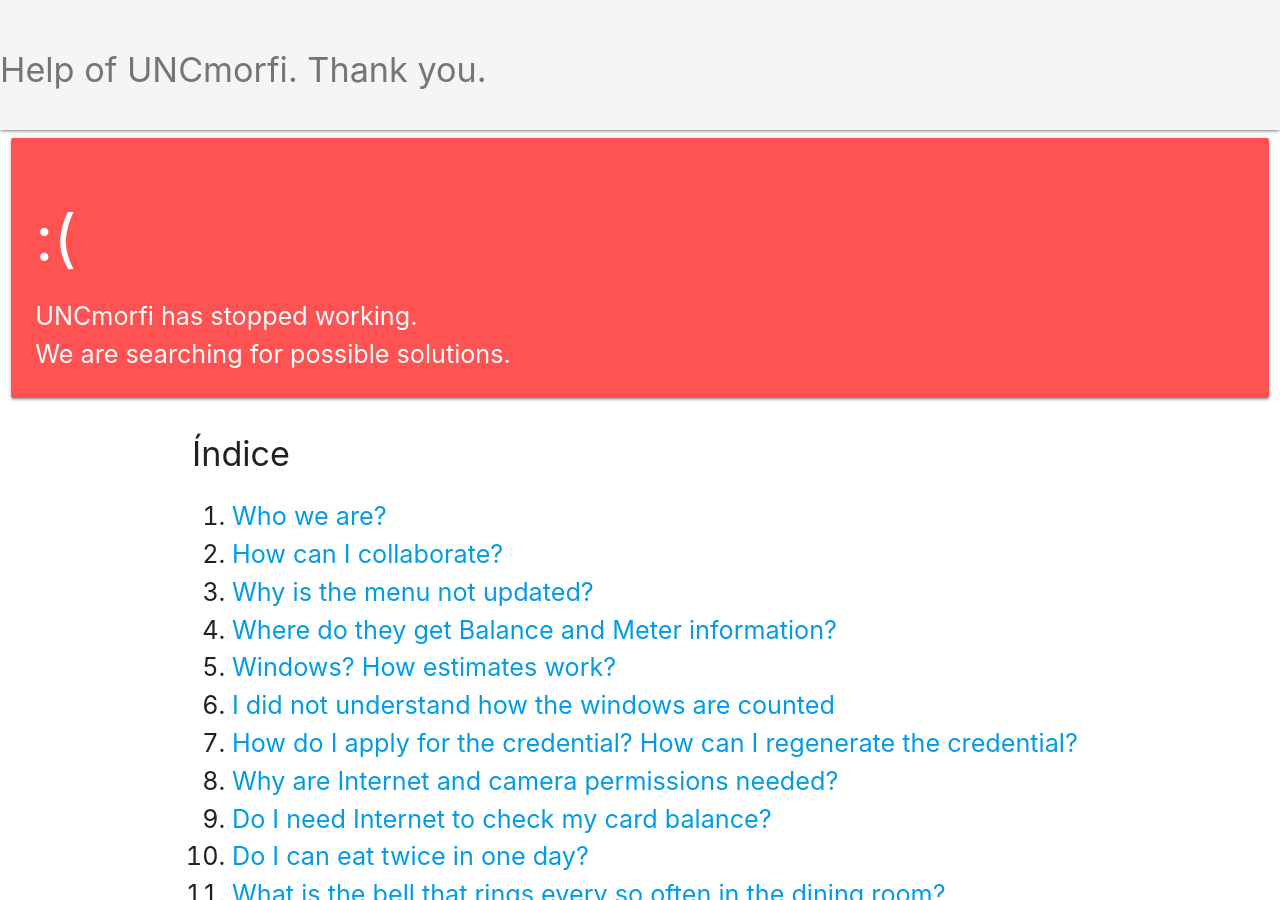
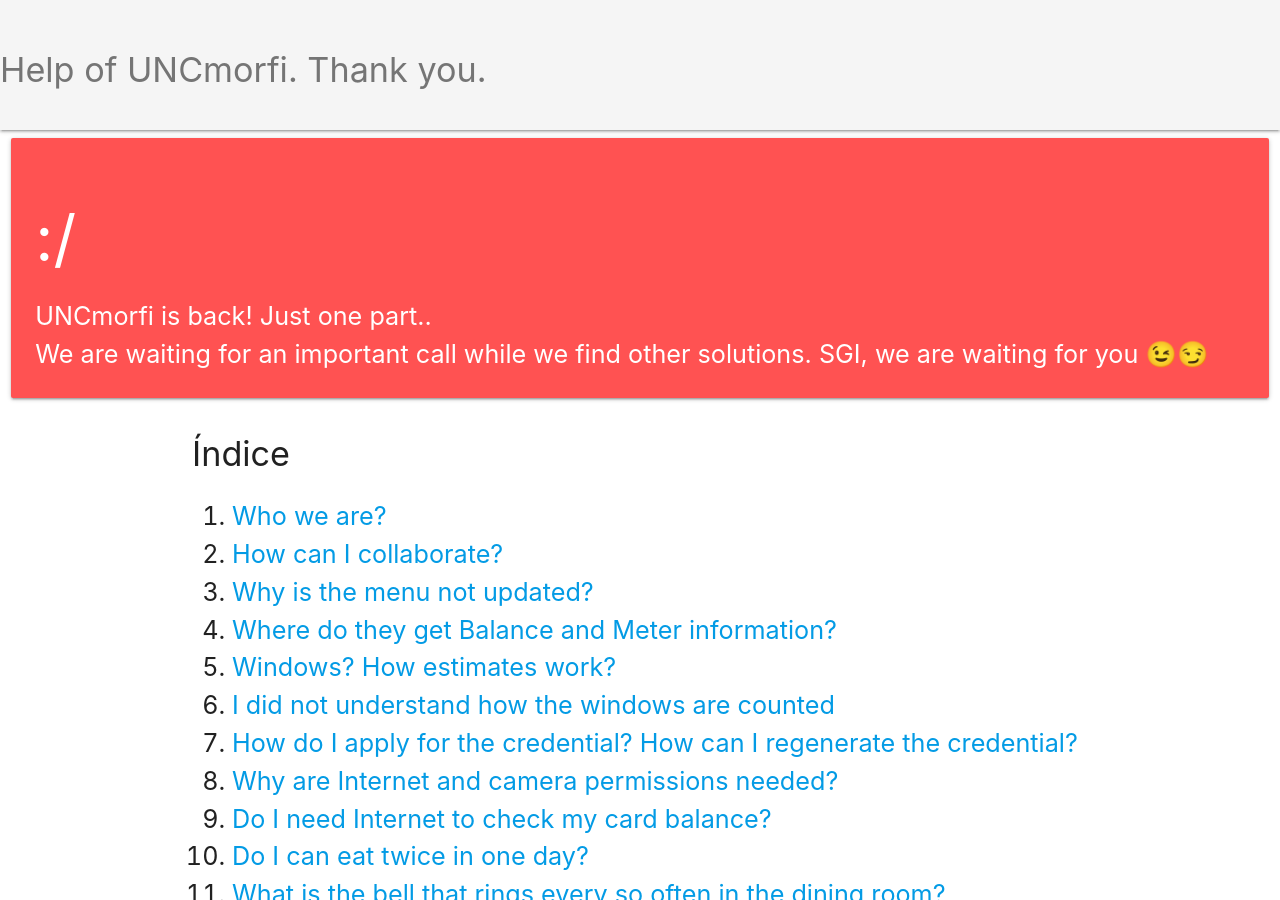
Before and after one commit to AIDEA775/UNCmorfi, a Jekyll site: the page built from en/index.html, in a window 1280 px wide and 900 px high. Built offline with Jekyll 4.4.1, drawn with Linux system fonts in a browser that asks for light colours.

Commit message:
Message for SGI

```diff
--- a/en/index.html
+++ b/en/index.html
@@ -15,10 +15,11 @@
   <div class="col s12">
     <div class="card-panel red accent-2">
       <span class="white-text flow-text">
-        <h1>:(</h1>
-        UNCmorfi has stopped working.
+        <h1>:/</h1>
+        UNCmorfi is back! Just one part..
         <br>
-        We are searching for possible solutions.
+        We are waiting for an important call while we find other solutions.
+        SGI, we are waiting for you 😉😏
       </span>
     </div>
   </div>
```
Also changed, not shown: es/index.html (+4 -3 lines).
